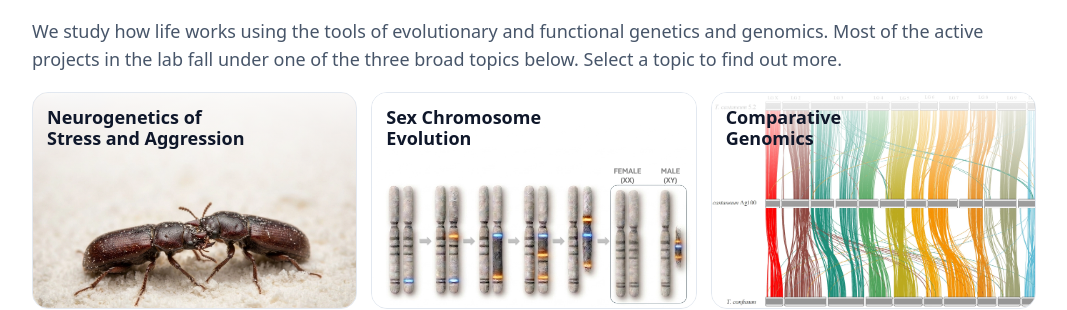
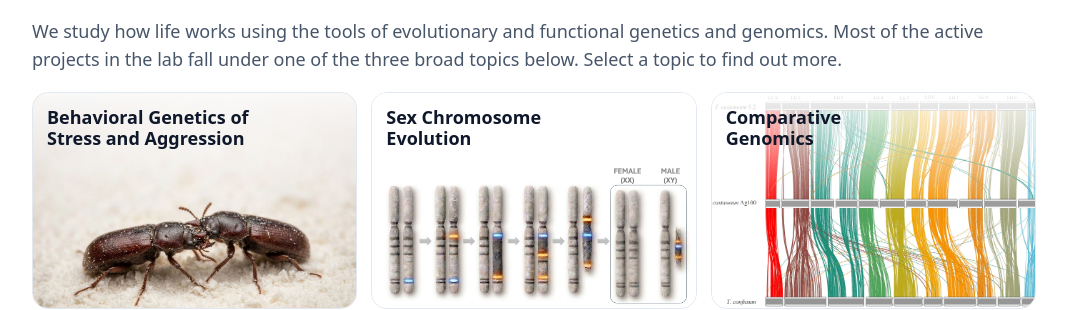
Before and after one commit to demuth-lab/demuth-lab.github.io, a Jekyll site: the page built from research/index.md, in a window 1280 px wide and 996 px high. Shown: the part 369-679 px from the top of the window, without its empty margins (106-1173 px from the left). Built offline with Jekyll 4.4.1, drawn with Linux system fonts in a browser that asks for light colours.

Commit message:
Update card title in behavior.md

```diff
--- a/_research/behavior.md
+++ b/_research/behavior.md
@@ -3,7 +3,7 @@ title: "Behavior"
 summary: "Genetic mechanisms underlying male-male contest behaviors"
 hero_image: null
 card_image: "/assets/img/research/gcorn_fight.webp"
-card_title: "Neurogenetics of Stress and Aggression"
+card_title: "Behavioral Genetics of Stress and Aggression"
 card_blurb: "The molecular basis of behavior"
 key_pubs:
   - title: "Add a key paper here"
```
